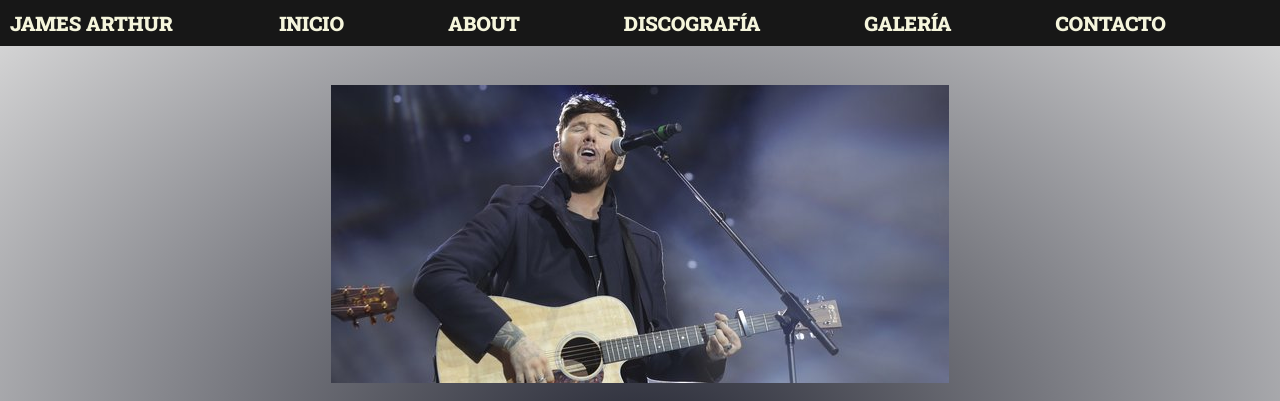
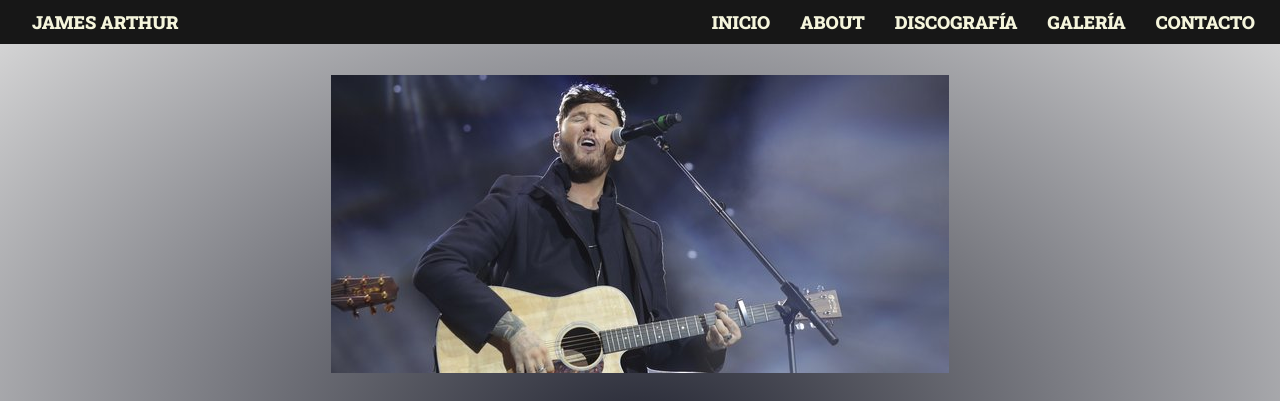
Before and after one commit to TomasLazarte/lazarte-desafio, a plain HTML site: page index.html in a window 1280 px wide. Shown: the top 401 px of the page. Drawn offline with Linux system fonts and the light colour scheme.

Commit message:
ajusto la barra de nav

```diff
--- a/css/style.css
+++ b/css/style.css
@@ -28,29 +28,32 @@ header {
 nav {
     margin: 5px;
     padding: 5px;
-    display: grid;
-    grid-template-columns: 165px auto;
-    grid-template-areas:
-    "home menu";
+    display: flex;
+    flex-wrap: wrap;
+    justify-content: space-between;
 }
 
 .home {
-    grid-area: home;
+    padding-left: 11px;
+    margin-left: 11px;
 }
 
 .menu {
-    grid-area: menu;
     list-style-type: none;
     display: flex;
     flex-wrap: wrap;
-    justify-content: space-evenly;
 }
 
 .home, .menu-secciones a {
     text-decoration: none;
     font-family: 'Roboto Slab', serif;
-    font-size: 20px;
+    font-size: 18px;
     color: beige;
+}
+
+.menu-secciones {
+    padding-left: 15px;
+    padding-right: 15px;
 }
 
 .menu-secciones a:hover{
@@ -91,8 +94,8 @@ footer {
 }
 
 .inicio-contenedor {
-    margin: 25px;
-    padding: 25px;
+    margin: 15px;
+    padding: 15px;
     margin-top: 50px;
     display: grid;
     grid-template-areas:
@@ -122,7 +125,6 @@ footer {
     "tercero cuarto"
     "quinto sexto"
     "septimo octavo";
-    align-items: center;
     margin-top: 20px;
 }
 
```
